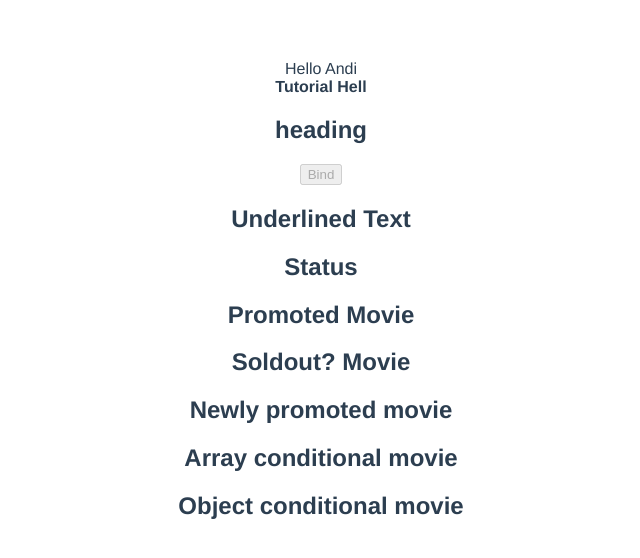
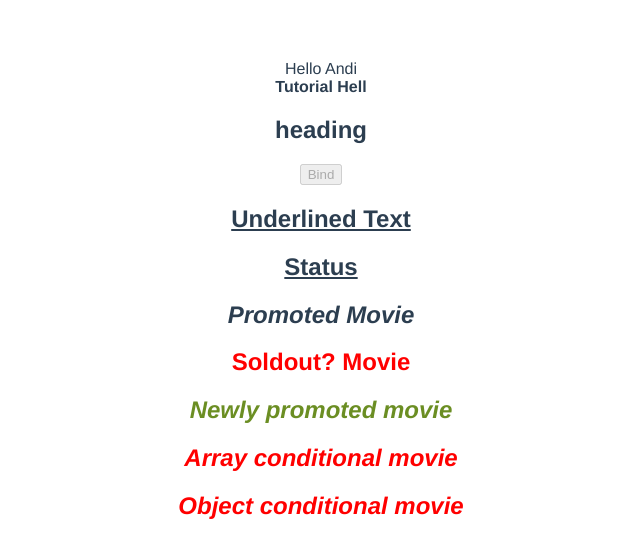
Before and after one commit to DuraBermuda/tut-vue-basic, a Vue app: page / in a window 1280 px wide. Shown: the top 558 px of the page, without its empty margins (319-959 px from the left). Built offline with nearby package versions, Linux system fonts and the light colour scheme.

Commit message:
add example binding style

```diff
--- a/src/App.vue
+++ b/src/App.vue
@@ -34,6 +34,26 @@ export default {
       status: 'danger',
       isPromoted: true,
       isSoldOut: true,
+      highlightColor: 'orange',
+      headerSize: 50,
+      headerStyleObject: {
+        color: 'orange',
+        fontSize: '50px',
+        padding: '20px'
+      },
+      baseStyleObject: {
+        fontSize: '50px',
+      },
+      successStyleObject: {
+        color: 'green',
+        backgroundColor: 'lightgreen',
+        border: '1px solid green',
+      },
+      dangerStyleObject: {
+        color: 'darkred',
+        backgroundColor: 'red',
+        border: '1px solid darkred',
+      }
     }
   }
 }
@@ -48,4 +68,20 @@ export default {
   color: #2c3e50;
   margin-top: 60px;
 }
+
+.underline {
+  text-decoration: underline;
+}
+
+.promoted {
+  font-style: italic;
+}
+
+.new {
+  color: olivedrab;
+}
+
+.sold-out {
+  color: red;
+}
 </style>
```
